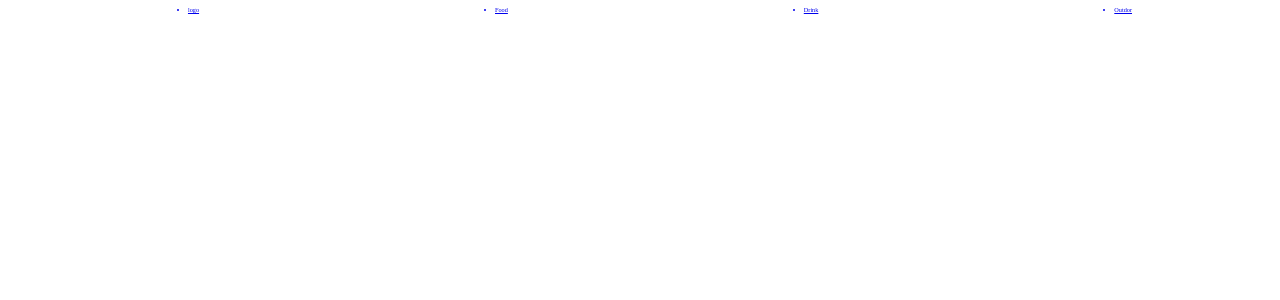
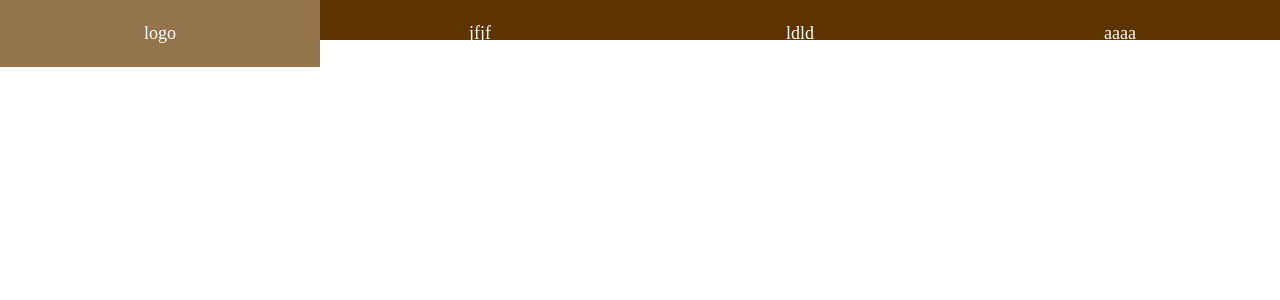
Before and after one commit to RikutoOgaki/next.js-scss, a Next.js app: page /samples/09 in a window 1280 px wide. Shown: the top 300 px of the page. Built offline with nearby package versions, Linux system fonts and the light colour scheme.

Commit message:
nextscss

```diff
--- a/src/pages/samples/09/components/Header.tsx
+++ b/src/pages/samples/09/components/Header.tsx
@@ -1,23 +1,52 @@
 import style from './header.module.scss'
 import Link from 'next/link'
-
 export function Header() {
     return (
         <>
             <header className={style.head}>
                 <ul className={style.navbox}>
-                    <Link href={'/'}>
-                        <li>logo</li>
-                    </Link>
-                    <Link href={'/'}>
-                        <li>Food</li>
-                    </Link>
-                    <Link href={'/'}>
-                        <li>Drink</li>
-                    </Link>
-                    <Link href={'/'}>
-                        <li>Outdor</li>
-                    </Link>
+                    <li><Link href={'/'}>logo</Link></li>
+                    <li>
+                        <Link href={'/'}>jfjf</Link>
+                        <ul>
+                            <li>
+                                <Link href={'/'}>aaa</Link>
+                            </li>
+                            <li>
+                                <Link href={'/'}>iiii</Link>
+                            </li>
+                            <li>
+                                <Link href={'/'}>uuuu</Link>
+                            </li>
+                        </ul>
+                    </li>
+                    <li><Link href={'/'}>ldld</Link>
+                        <ul>
+                            <li>
+                                <Link href={'/'}>eeee</Link>
+                            </li>
+                            <li>
+                                <Link href={'/'}>oooo</Link>
+                            </li>
+                            <li>
+                                <Link href={'/'}>kakaka</Link>
+                            </li>
+                        </ul>
+                    </li>
+                    <li>
+                        <Link href={'/'}>aaaa</Link>
+                        <ul>
+                            <li>
+                                <Link href={'/'}>kikikiki</Link>
+                            </li>
+                            <li>
+                                <Link href={'/'}>kukuku</Link>
+                            </li>
+                            <li>
+                                <Link href={'/'}>keekekeke</Link>
+                            </li>
+                        </ul>
+                    </li>
                 </ul>
             </header>
         </>
--- a/src/pages/samples/09/components/header.module.scss
+++ b/src/pages/samples/09/components/header.module.scss
@@ -4,6 +4,58 @@
 
     .navbox {
         display: flex;
-        justify-content: space-around;
+        list-style: none;
+        line-height: 3.7;
+        margin: 0;
+        padding: 0;
+
+        &>li {
+            width: 25%;
+            height: 5vh;
+            text-align: center;
+            font-size: 1.8rem;
+            background-color: #5e3500;
+            color: #fff;
+
+            a {
+                display: block;
+                text-decoration: none;
+                color: #fff;
+            }
+
+            & a:hover {
+
+                background-color: #93744c;
+            }
+
+            &:hover ul {
+                display: block;
+            }
+        }
+
+        ul {
+            width: 100%;
+            list-style: none;
+            margin: 0;
+            padding: 0;
+            display: none;
+
+
+            &>li {
+                width: 100%;
+                background-color: #5e3500;
+
+                a {
+                    display: block;
+                    text-decoration: none;
+                    color: #fff;
+                }
+
+                & a:hover {
+                    background-color: #a2835b;
+                }
+
+            }
+        }
     }
 }
```
